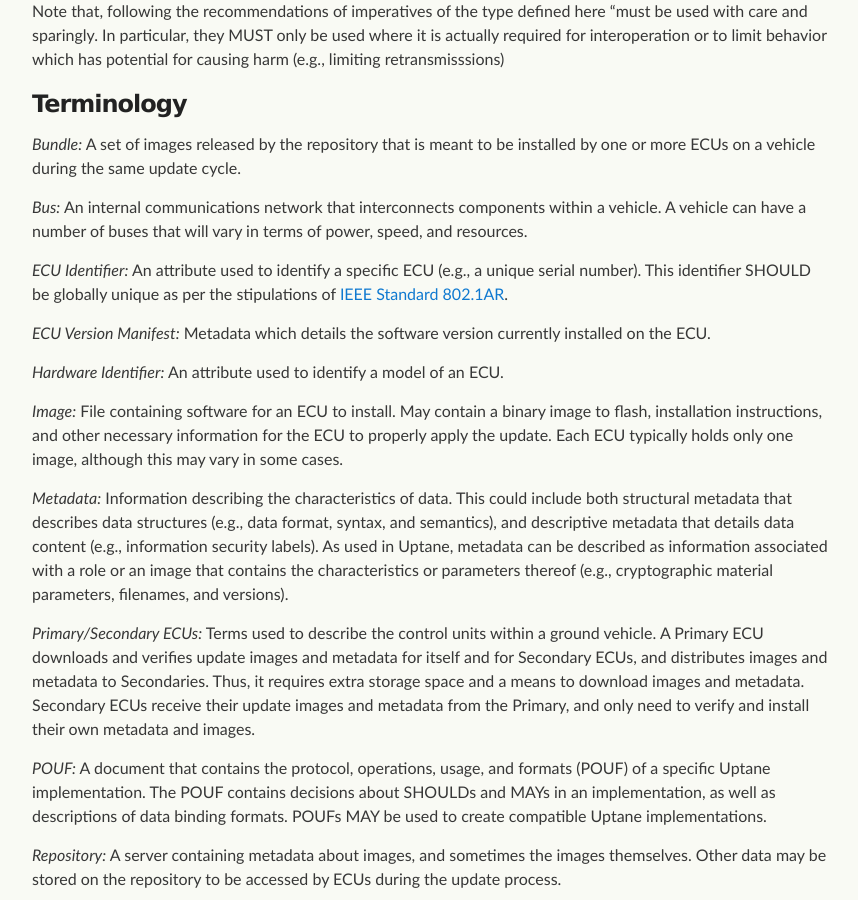
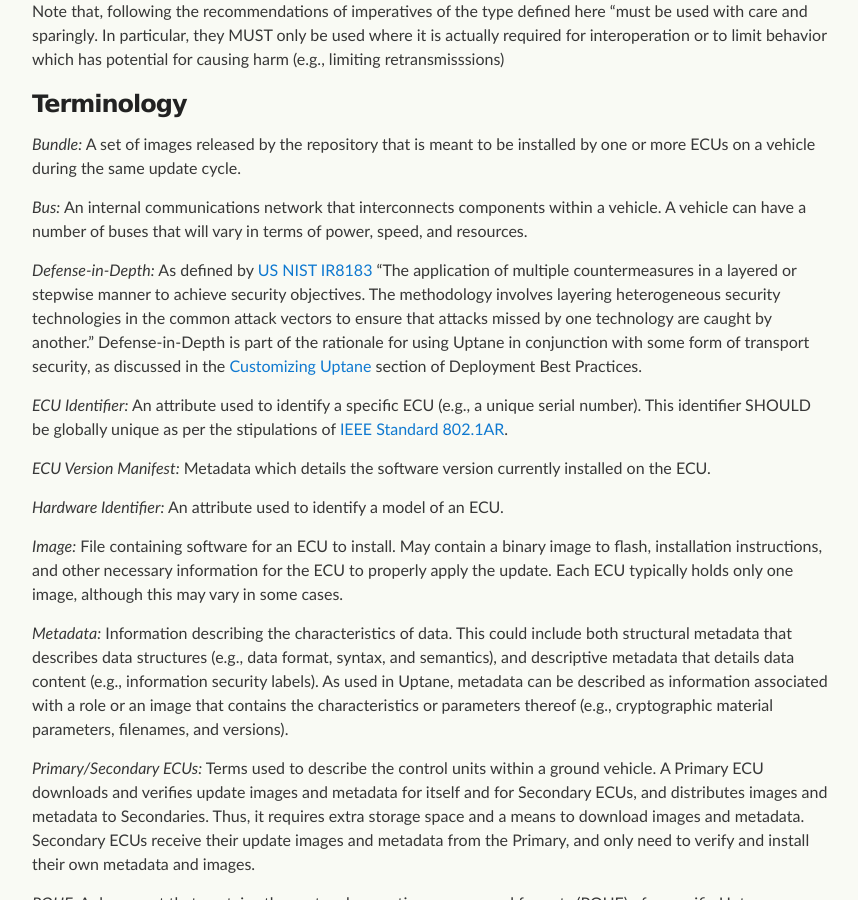
Before and after one commit to uptane/deployment-considerations, a Jekyll site: the page built from glossary.md, in a window 1280 px wide and 900 px high, scrolled down 895 px. Shown: the whole window, without its empty margins (208-1066 px from the left). Built offline with Jekyll 4.4.1, drawn with Linux system fonts in a browser that asks for light colours; our own code applies the rules of GitHub Pages for plain Markdown files.

Commit message:
Addressing Standard Issue #221
This answers Issue #221 by adding a definition of Defense-in-Depth and adding some text to the Deployment pages.

We already had a discussion of this issue in the Deployment pages, but even though it mentions "Defense-in-Depth" it perhaps could use a few more words.

Do we need to include a  statement along the lines of "It is recommended that Uptane be used in tandem with a transport layer security system to create defense-in-depth for the vehicle" with a link to the write-up in the Deployment pages.

I'm beginning to think that the things people suggest we are lacking are just not visible because they are mentioned only in Deployment Best Practices.

```diff
--- a/glossary.md
+++ b/glossary.md
@@ -28,6 +28,8 @@ Note that, following the recommendations of {{RFC2119}} imperatives of the type
 *Bundle:* A set of images released by the repository that is meant to be installed by one or more ECUs on a vehicle during the same update cycle.
 
 *Bus:* An internal communications network that interconnects components within a vehicle. A vehicle can have a number of buses that will vary in terms of power, speed, and resources.
+
+*Defense-in-Depth:* As defined by [US NIST IR8183](https://nvlpubs.nist.gov/nistpubs/ir/2017/NIST.IR.8183.pdf) "The application of multiple countermeasures in a layered or stepwise manner to achieve security objectives. The methodology involves layering heterogeneous security technologies in the common attack vectors to ensure that attacks missed by one technology are caught by another." Defense-in-Depth is part of the rationale for using Uptane in conjunction with some form of transport security, as discussed in the [Customizing Uptane](https://uptane.github.io/deployment-considerations/customizations.html) section of Deployment Best Practices.
 
 *ECU Identifier:* An attribute used to identify a specific ECU (e.g., a unique serial number). This identifier SHOULD be globally unique as per the stipulations of [IEEE Standard 802.1AR](https://1.ieee802.org/security/802-1ar/).
 
```
